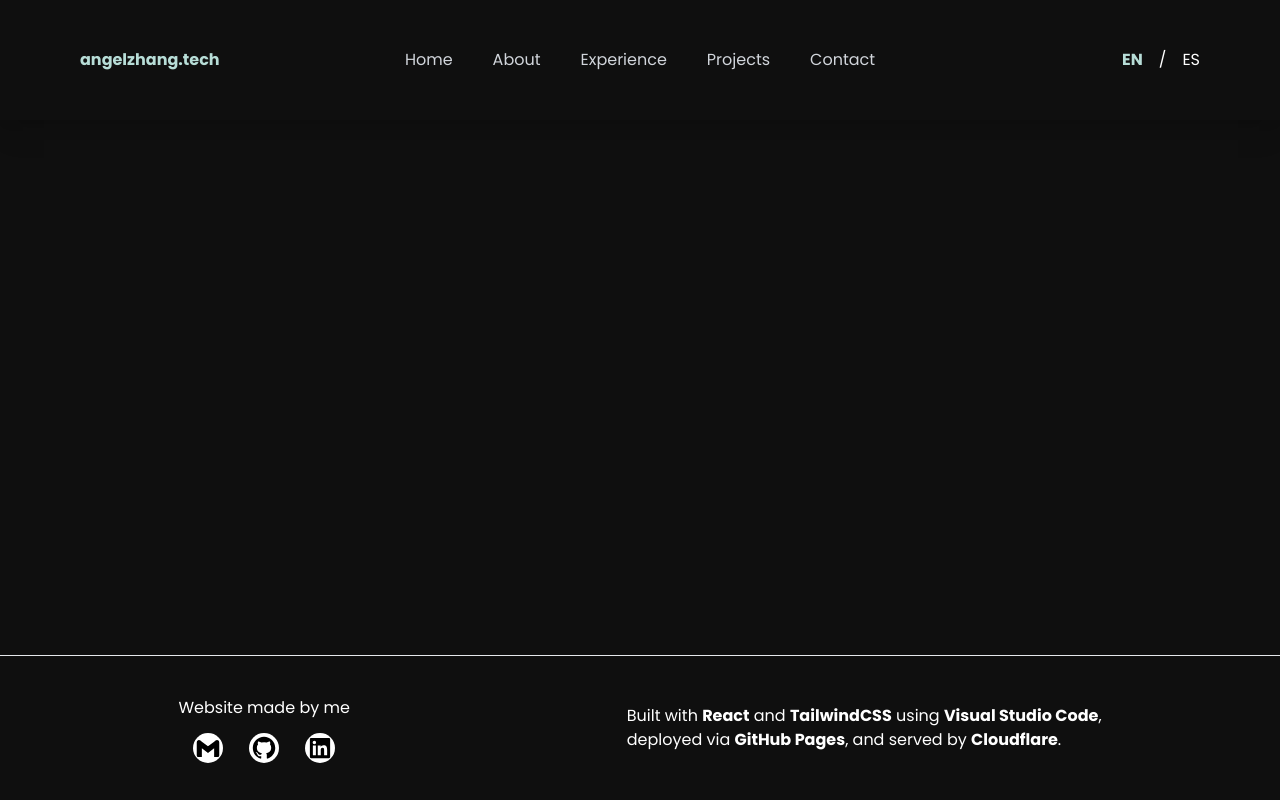
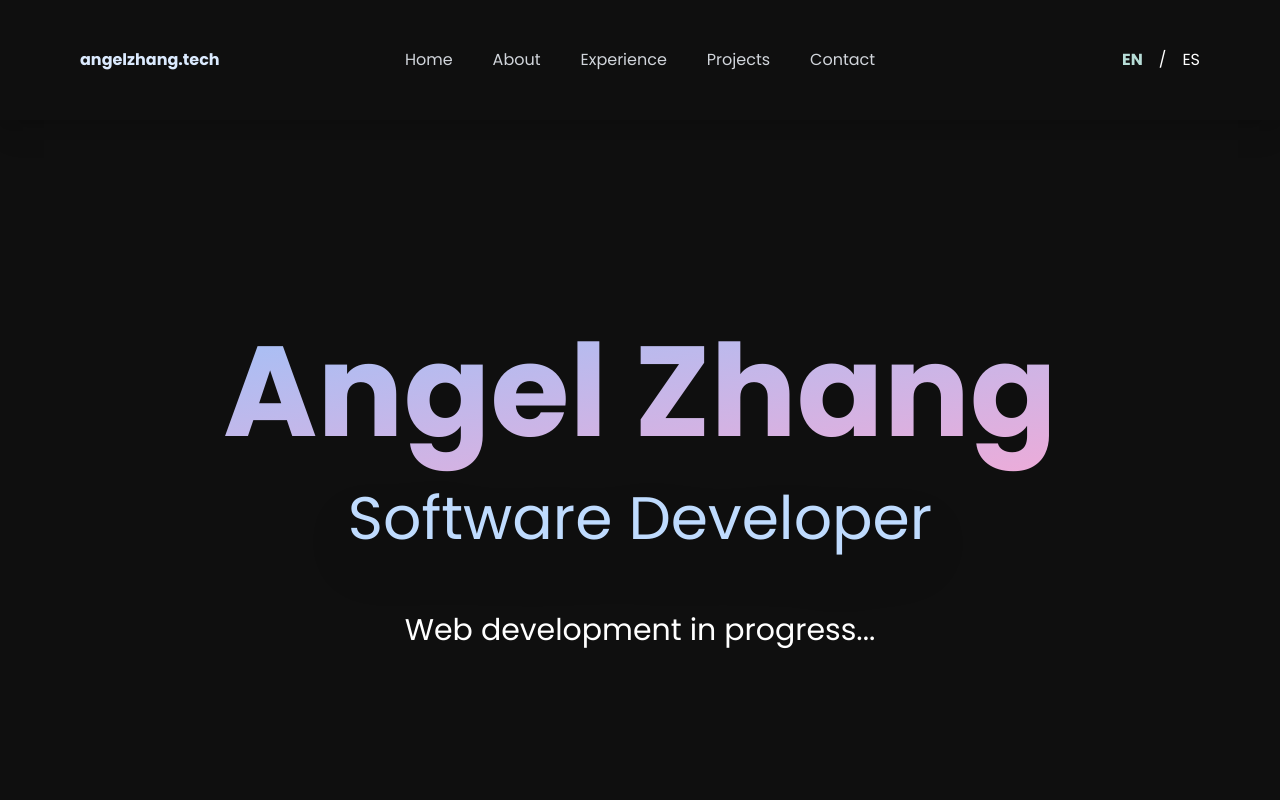
Before and after one commit to AngelZhang159/portfolio-web, a React (Vite) app: page / in a window 1280 px wide. Shown: the top 800 px of the page. Built offline with nearby package versions, Linux system fonts and the light colour scheme.

Commit message:
Add home title and fixes

```diff
--- a/src/components/Footer.jsx
+++ b/src/components/Footer.jsx
@@ -4,7 +4,7 @@ import MadeByMe from "./footer/MadeByMe";
 
 export default function Footer() {
 	return (
-		<footer id="contact" className='bottom-0 fixed w-full text-white'>
+		<footer id="contact" className=' w-full text-white'>
 			<hr />
 			<div className="flex justify-around items-center p-10">
 
@@ -12,7 +12,7 @@ export default function Footer() {
 
 				<p>
 					<Trans i18nKey="built-with">
-						Built with <b>React</b> and <b>TailwindCSS</b> using <b>Visual Studio Code</b>, <br /> deployed via <b>GitHub Pages</b>, and served by <b>Cloudflare</b>.
+						Built with <b className="text-primary">React</b> and <b className="text-primary">TailwindCSS</b> using <b className="text-primary">Visual Studio Code</b>, <br /> deployed via <b className="text-primary">GitHub Pages</b>, and served by <b className="text-primary">Cloudflare</b>.
 					</Trans>
 				</p>
 			</div>
--- a/src/components/Header.jsx
+++ b/src/components/Header.jsx
@@ -5,7 +5,7 @@ import { domain } from '../data/domain'
 
 export default function Header({ changeLanguage, language }) {
 	return (
-		<header className='px-20 shadow-xl py-12 text-white'>
+		<header className='px-20 shadow-xl py-12 text-white w-full'>
 			<nav className='flex justify-between items-center'>
 				<HeaderTitle domain={domain} />
 
--- a/src/components/Main.jsx
+++ b/src/components/Main.jsx
@@ -1,5 +1,9 @@
-export default function Main () {
-  return (
-    <main />
-  )
+import MainTitle from "./main/MainTitle";
+
+export default function Main() {
+	return (
+		<main className="block justify-center items-center text-white">
+			<MainTitle />
+		</main>
+	)
 }
--- a/src/components/header/HeaderTitle.jsx
+++ b/src/components/header/HeaderTitle.jsx
@@ -2,7 +2,7 @@ export default function HeaderTitle({ domain }) {
 	return (
 		<div className='items-center font-bold'>
 			<a href='#home'>
-				<span className='text-primary'>
+				<span className='text-blue-100'>
 					{domain}
 				</span>
 			</a>
--- a/src/components/header/LangButton.jsx
+++ b/src/components/header/LangButton.jsx
@@ -1,7 +1,7 @@
 export default function LangButton({ languageCode, currentLanguage, text, changeLanguage }) {
 	return (
 		<button
-			className={`${currentLanguage === languageCode ? 'font-bold text-primary' : 'font-normal'}`}
+			className={`${currentLanguage === languageCode ? 'font-extrabold text-primary' : 'font-extralight'}`}
 			key={languageCode}
 			onClick={() => changeLanguage(languageCode)}
 		>
--- /dev/null
+++ b/src/components/main/MainTitle.jsx
@@ -0,0 +1,15 @@
+import { t } from "i18next";
+
+export default function MainTitle() {
+	return (
+		<section className="inline-block justify-center items-center py-44 relative z-10 w-full h-screen text-center" >
+			<p className=" font-extrabold text-9xl text-transparent bg-clip-text bg-gradient-to-br from-blue-300 to-pink-300 leading-normal">
+				Angel Zhang
+			</p>
+			<p className="text-6xl text-blue-200 drop-shadow-2xl shadow-background">
+				{t('software-developer')}
+			</p>
+			<p className="text-3xl pt-16">{t('in-progress')}</p>
+		</section >
+	)
+}
```
Also changed, not shown: src/components/main/Title.jsx (deleted, +0 -18 lines).
